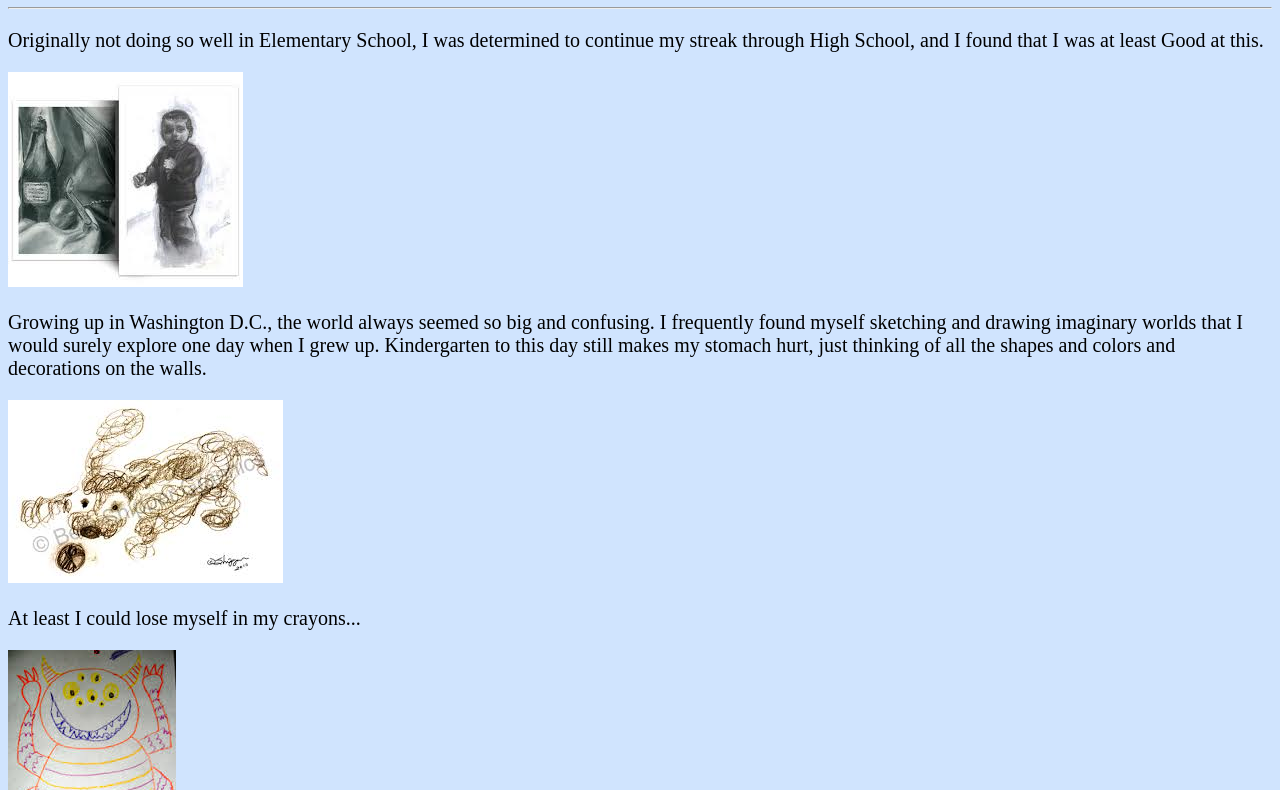
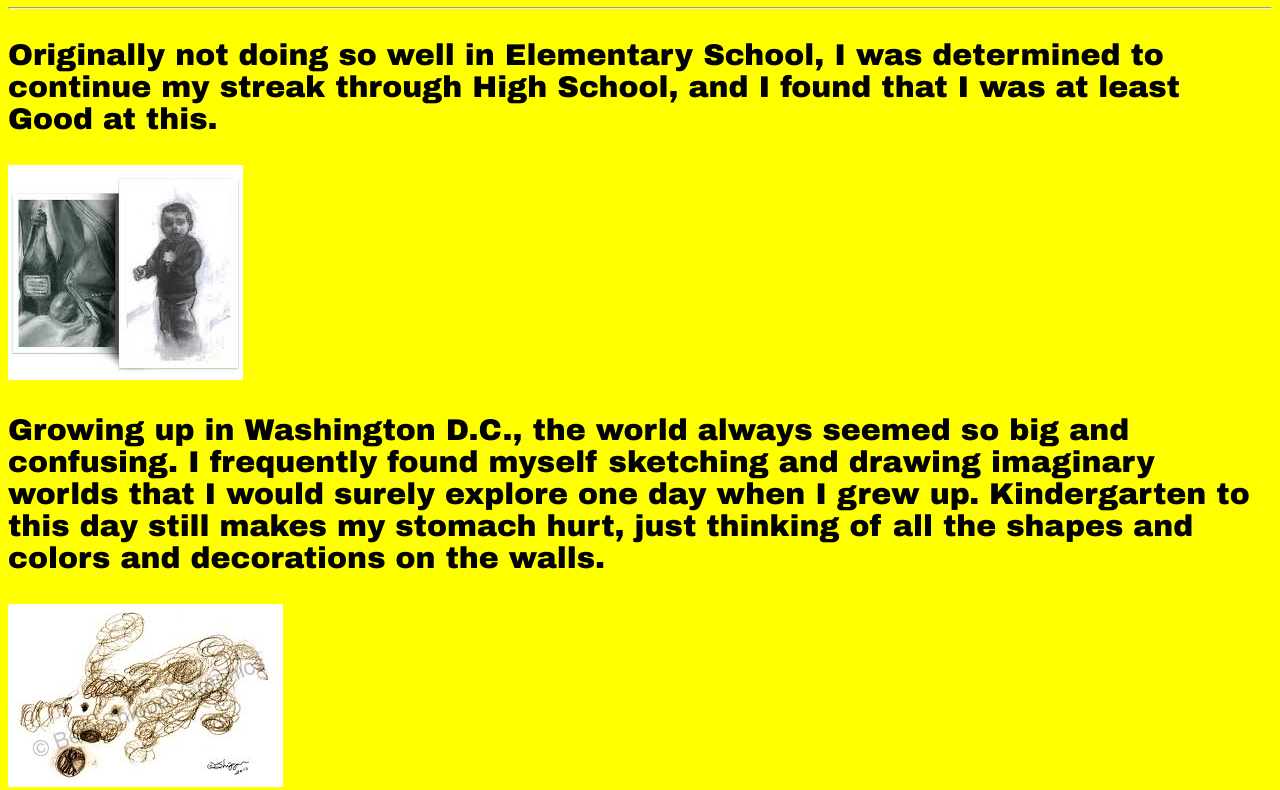
Before and after one commit to jpedroza/p1.dontforgetyourcrayons.org, a plain HTML site: page index.html in a window 1280 px wide. Shown: the part 73-863 px from the top of the page. Drawn offline with Linux system fonts and the light colour scheme.

Commit message:
added very basic css

```diff
--- a/style.css
+++ b/style.css
@@ -1,6 +1,6 @@
 body
 {
-background-color:#d0e4fe;
+background-color:yellow;
 }
 h1
 {
@@ -9,6 +9,6 @@ text-align:center;
 }
 p
 {
-font-family:"Times New Roman";
-font-size:20px;
+font-family:"Arial Black";
+font-size:30px;
 }
```
